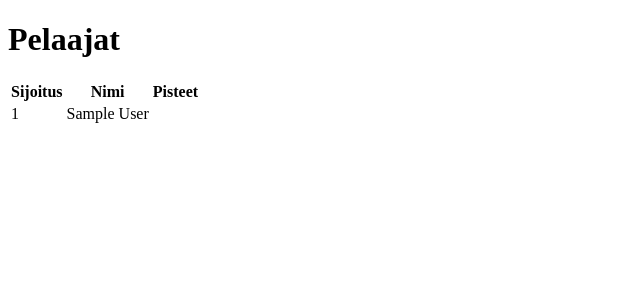
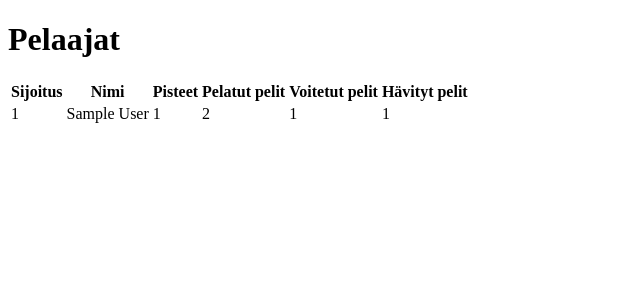
Before and after one commit to Prodeko/bilis, a Django app: template bilis/templates/players.html in a window 1280 px wide. Shown: the part 117-417 px from the top of the page, without its empty margins (0-640 px from the left). Run offline with Django 3.2, Linux system fonts and the light colour scheme; the template is opened without the code that fills it: values that come from a table or form of the project are taken from there, others are empty; tables that the repository leaves empty hold one stand-in row (values such as "Sample post"); some libraries are stand-ins or nearby versions.

Commit message:
Add columns for total, lost and won games in player list. [#67620464]

```diff
--- a/bilis/templates/players.html
+++ b/bilis/templates/players.html
@@ -10,6 +10,9 @@
                         <th>Sijoitus</th>
                         <th>Nimi</th>
                         <th>Pisteet</th>
+                        <th>Pelatut pelit</th>
+                        <th>Voitetut pelit</th>
+                        <th>Hävityt pelit</th>
                     </tr>
                 </thead>
                 <tbody>
@@ -17,7 +20,10 @@
                     <tr>
                         <td>{{ forloop.counter }}</td>
                         <td>{{ player.name }}</td>
-                        <td>{{ player.live_rating }}</td>
+                        <td>{{ player.elo }}</td>
+                        <td>{{ player.games_count }}</td>
+                        <td>{{ player.won_games.count }}</td>
+                        <td>{{ player.lost_games.count }}</td>
                     </tr>
                     {% endfor %}
                 </tbody>
--- a/bilis/views.py
+++ b/bilis/views.py
@@ -36,7 +36,7 @@ def new_player(request):
         }, context_instance=RequestContext(request))
 
 def players(request):
-    players = Player.objects.all().order_by('-live_rating')
+    players = Player.objects.all().order_by('-elo')[:100]
     return render_to_response('players.html',{
                 'players': players
         }, context_instance=RequestContext(request))
```
